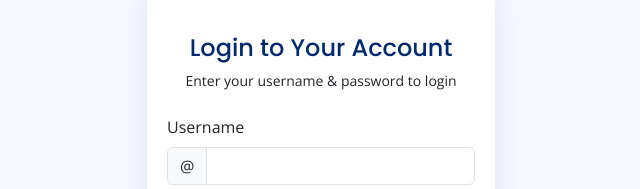
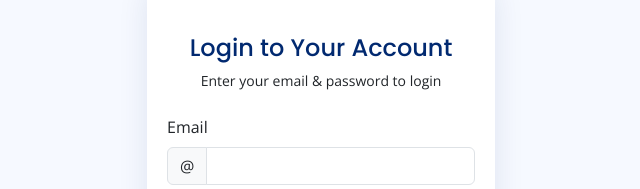
Before and after one commit to General-Insurance-Soft/tchalla, a Next.js app: page /login in a window 1280 px wide. Shown: the part 222-411 px from the top of the page, without its empty margins (319-959 px from the left). Built offline with nearby package versions, Linux system fonts and the light colour scheme.

Commit message:
context labeling

```diff
--- a/app/login/page.js
+++ b/app/login/page.js
@@ -25,17 +25,17 @@ export default function LoginForm() {
 
                                         <div class="pt-4 pb-2">
                                             <h5 class="card-title text-center pb-0 fs-4">Login to Your Account</h5>
-                                            <p class="text-center small">Enter your username & password to login</p>
+                                            <p class="text-center small">Enter your email & password to login</p>
                                         </div>
 
                                         <form class="row g-3 needs-validation" novalidate>
 
                                             <div class="col-12">
-                                                <label for="yourUsername" class="form-label">Username</label>
+                                                <label for="yourUsername" class="form-label">Email</label>
                                                 <div class="input-group has-validation">
                                                     <span class="input-group-text" id="inputGroupPrepend">@</span>
                                                     <input type="text" name="username" class="form-control" id="yourUsername" required />
-                                                    <div class="invalid-feedback">Please enter your username.</div>
+                                                    <div class="invalid-feedback">Please enter your email.</div>
                                                 </div>
                                             </div>
 
```
